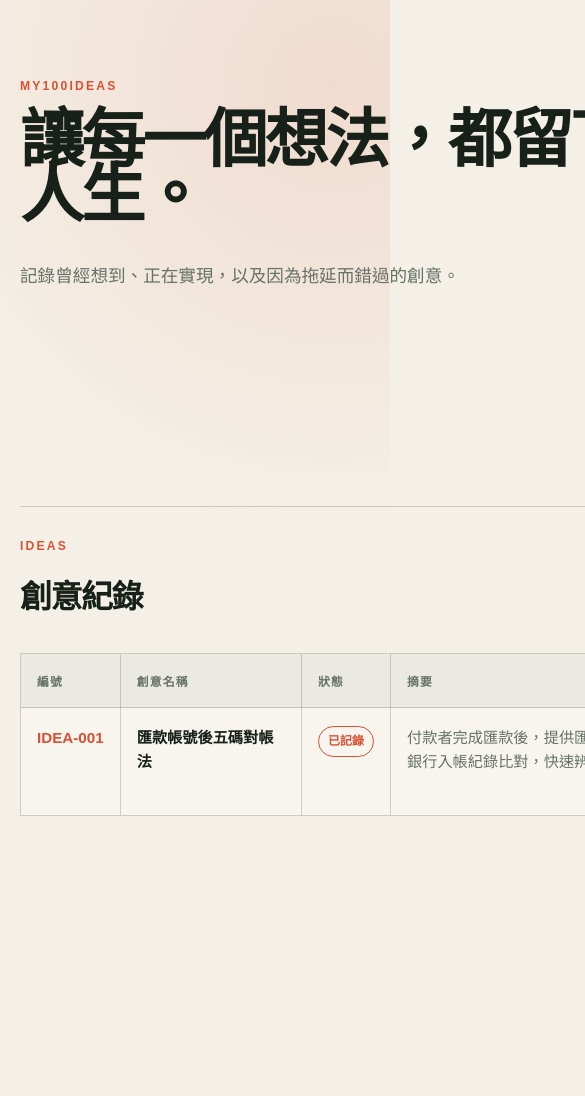
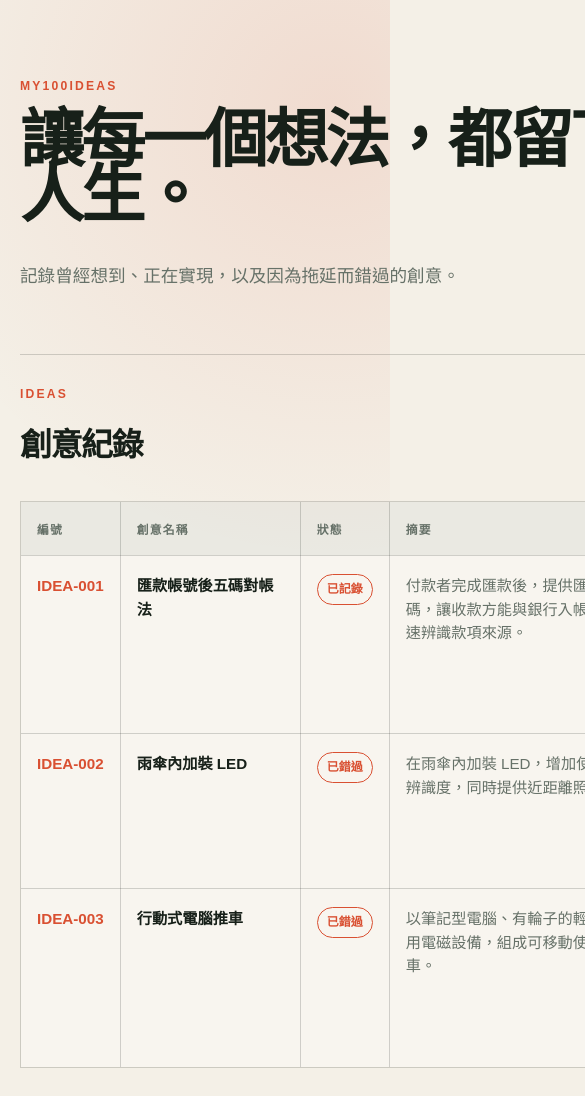
Before and after one commit to stevebobobo/My100Ideas, a Next.js app: page / in a window 390 px wide. Shown: the top 1096 px of the page, 585 px wide, since content can reach past the window. Before the commit the page ends 844 px from the top, so only its background shows below. Built offline with nearby package versions, Linux system fonts and the light colour scheme.

Commit message:
Record umbrella and mobile computer cart ideas

```diff
--- a/src/app/globals.css
+++ b/src/app/globals.css
@@ -112,6 +112,8 @@ td { font-size: 0.95rem; line-height: 1.55; }
   color: var(--muted);
 }
 
+.idea-outcome { min-width: 320px; }
+
 .status-badge {
   display: inline-block;
   padding: 5px 9px;
--- a/src/app/page.tsx
+++ b/src/app/page.tsx
@@ -37,6 +37,8 @@ export default function Home() {
                 <th scope="col">狀態</th>
                 <th scope="col">摘要</th>
                 <th scope="col">分類</th>
+                <th scope="col">想到時間</th>
+                <th scope="col">後續結果</th>
                 <th scope="col">記錄日期</th>
               </tr>
             </thead>
@@ -50,6 +52,8 @@ export default function Home() {
                   </td>
                   <td className="idea-summary">{idea.summary}</td>
                   <td>{idea.categories.join("、")}</td>
+                  <td>{idea.conceivedAt}</td>
+                  <td className="idea-outcome">{idea.outcome}</td>
                   <td>
                     <time dateTime={idea.recordedAt}>{idea.recordedAt}</time>
                   </td>
--- a/src/data/ideas.json
+++ b/src/data/ideas.json
@@ -17,6 +17,50 @@
       "以簡單方式改善人工對帳流程"
     ],
     "categories": ["金流", "對帳", "流程改善"],
+    "conceivedAt": "待補",
+    "outcome": "待補",
+    "recordedAt": "2026-08-04"
+  },
+  {
+    "id": "IDEA-002",
+    "title": "雨傘內加裝 LED",
+    "status": "missed",
+    "summary": "在雨傘內加裝 LED，增加使用者在夜間的辨識度，同時提供近距離照明。",
+    "problem": "夜間或雨天的能見度較低，撐傘者不容易被車輛與其他用路人辨識，行走時也可能缺少照明。",
+    "process": [
+      "在雨傘內側配置 LED",
+      "利用燈光提高夜間辨識度",
+      "讓傘下空間同時獲得照明"
+    ],
+    "benefits": [
+      "提升夜間與雨天的可見度",
+      "增加行走安全性",
+      "提供隨身照明"
+    ],
+    "categories": ["雨具", "照明", "安全"],
+    "conceivedAt": "約 20 年前（剛開始教書時）",
+    "outcome": "約 4 年後，新聞報導日本做出相同產品；因自己遲遲未動手而錯失。",
+    "recordedAt": "2026-08-04"
+  },
+  {
+    "id": "IDEA-003",
+    "title": "行動式電腦推車",
+    "status": "missed",
+    "summary": "以筆記型電腦、有輪子的輕型辦公桌與車用電磁設備，組成可移動使用的電腦推車。",
+    "problem": "2005 年奇美醫院舉辦比賽，希望能有方便移動、可在不同位置使用的電腦設備。",
+    "process": [
+      "使用筆記型電腦作為運算設備",
+      "以有輪子的輕型辦公桌作為推車",
+      "搭配車用電磁設備供電或實現移動使用"
+    ],
+    "benefits": [
+      "使用現成設備快速組裝",
+      "降低製作複雜度",
+      "讓電腦能隨工作需求移動"
+    ],
+    "categories": ["醫療", "行動運算", "推車"],
+    "conceivedAt": "2005 年",
+    "outcome": "姊姊提出此做法，但被我否決而未參賽；後來女子技術學院的同學以相同方法製作並奪得冠軍。",
     "recordedAt": "2026-08-04"
   }
 ]
--- a/src/types/idea.ts
+++ b/src/types/idea.ts
@@ -7,5 +7,7 @@ export interface Idea {
   process: string[];
   benefits: string[];
   categories: string[];
+  conceivedAt: string;
+  outcome: string;
   recordedAt: string;
 }
```
